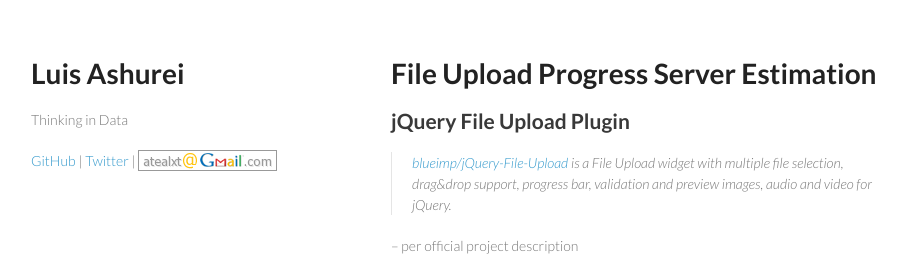
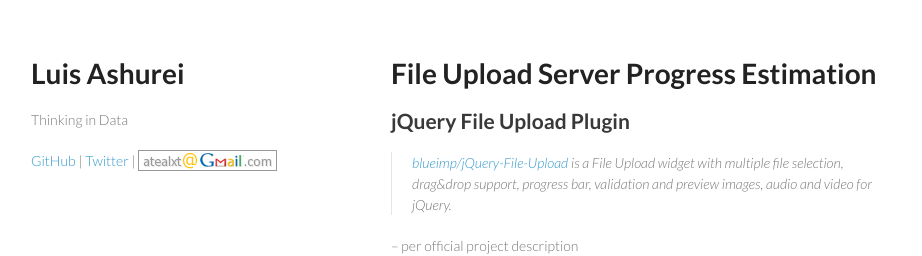
Before and after one commit to atealxt/atealxt.github.io, a Jekyll site: the page built from _posts/2015-11-03-file-upload-server-progress-estimation.md, in a window 1280 px wide and 900 px high. Shown: the top 256 px of the window, without its empty margins (179-1101 px from the left). Built offline with Jekyll 4.4.1, drawn with Linux system fonts in a browser that asks for light colours; comment, search, counter and statistics services are not loaded.

```diff
--- a/_posts/2015-11-03-file-upload-progress-server-estimation.md
+++ b/_posts/2015-11-03-file-upload-server-progress-estimation.md
@@ -1,13 +1,13 @@
 ---
 layout: default
-title: File Upload Progress Server Estimation
+title: File Upload Server Progress Estimation
 description: Enhance jQuery File Upload progress event, estimate server side consume time and include in the total progress.
 keywords: blueimp jQuery File Upload plugin, simulate server progress, progressServerRate, progressServerDecayExp
 index: false
 comments: disqus
 ---
 
-# File Upload Progress Server Estimation
+# File Upload Server Progress Estimation
 
 ## jQuery File Upload Plugin
 
```
